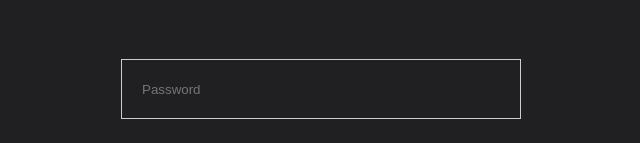
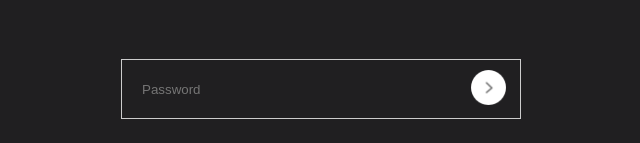
Before and after one commit to tuanagenc/Password-Strength-App, a plain HTML site: page index.html in a window 1280 px wide. Shown: the part 311-454 px from the top of the page, without its empty margins (319-959 px from the left). Drawn offline with Linux system fonts and the light colour scheme.

Commit message:
Png added

```diff
--- a/index.html
+++ b/index.html
@@ -10,6 +10,7 @@
     <div class="container">
         <div class="input-box">
             <input type="password" id="password" placeholder="Password">
+            <button type="submit"><img src="image/arrow.png"></button>
         </div>
     </div>
 </body>
--- a/style.css
+++ b/style.css
@@ -4,7 +4,7 @@
     font-family: 'poppins', sans-serif;
     box-sizing: border-box;
 }
-.container{
+.container {
     height: 100vh;
     width: 100%;
     background: #201f21;
@@ -12,12 +12,12 @@
     align-items: center;
     justify-content: center;
 }
-.input-box{
+.input-box {
     width: 400px;
     max-width: 90%;
     position: relative;
 }
-.input-box input{
+.input-box input {
     width: 100%;
     height: 60px;
     padding: 0 20px;
@@ -26,3 +26,17 @@
     color: #fff;
     background: transparent;
 }
+button {
+    background: transparent;
+    border: 0;
+    outline: none;
+    border-radius: 50%;
+    cursor: pointer;
+    position: absolute;
+    top: 50%;
+    transform: translateY(-50%);
+    right: 15px;
+}
+button img{
+    width: 35px;
+}
```
Also changed, not shown: image/arrow.png (added).
